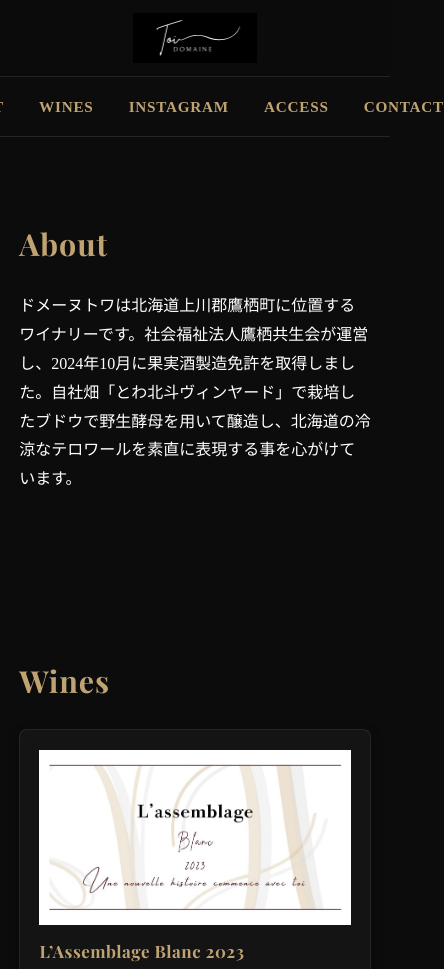
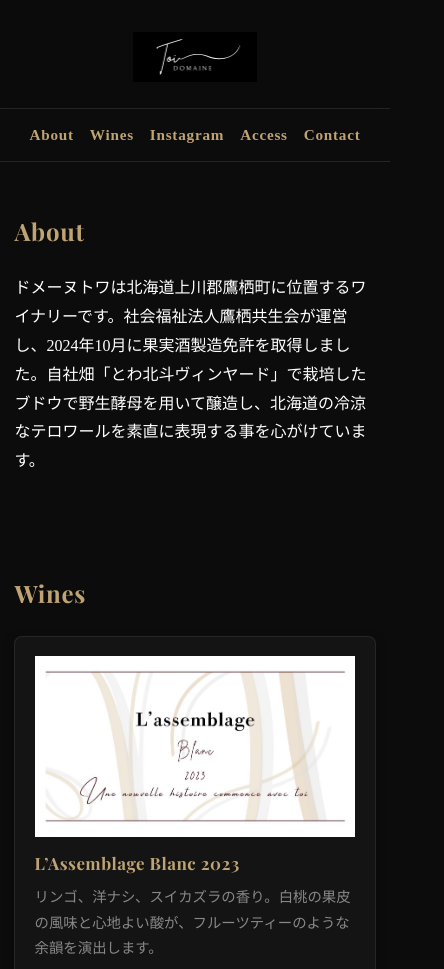
Before and after one commit to tutikure/domaine-toi-site, a plain HTML site: page index.html in a window 390 px wide. Shown: the top 969 px of the page, 444 px wide, since content can reach past the window. Drawn offline with nearby package versions, Linux system fonts and the light colour scheme; a script that the page names is missing.

Commit message:
Update index.html

```diff
--- a/index.html
+++ b/index.html
@@ -17,7 +17,7 @@
     header{position:sticky;top:0;z-index:10;background:rgba(12,12,12,.9);backdrop-filter:blur(6px);padding:.8rem 1rem;border-bottom:1px solid rgba(255,255,255,.1);display:flex;justify-content:center}
     header img{max-width:300px;width:32vw}
     nav{display:flex;justify-content:center;gap:2.2rem;background:var(--black);padding:1rem 1.2rem;font-size:.95rem;border-bottom:1px solid rgba(255,255,255,.1)}
-    nav a{font-weight:700;letter-spacing:.05em;text-transform:uppercase}
+    nav a{font-weight:700;letter-spacing:.05em;text-decoration:none}
     nav a:hover{color:var(--white)}
     section{max-width:1100px;margin:auto;padding:5rem 1.2rem}
     section h2{font-size:1.9rem;margin-bottom:1.3rem;color:var(--gold);border:none}
@@ -34,7 +34,12 @@
     button{padding:1rem;background:var(--gold);color:var(--black);border:none;border-radius:6px;font-family:var(--font-head);font-size:1rem;cursor:pointer;transition:opacity .3s}
     button:hover{opacity:.8}
     footer{background:#0a0a0a;color:var(--gray);text-align:center;padding:2rem;font-size:.8rem;border-top:1px solid rgba(255,255,255,.1)}
-    @media(max-width:600px){.grid{gap:1.3rem}}
+    @media(max-width:600px){
+  header{padding:2rem .8rem 1.6rem}
+  nav{flex-wrap:wrap;gap:1rem;padding:.8rem .6rem}
+  section{padding:3rem .9rem}
+  section h2{font-size:1.5rem}
+}}
   .map-frame{width:100%;aspect-ratio:3/1;height:auto;border:0;border-radius:8px;box-shadow:0 4px 12px rgba(0,0,0,.3)}
   </style>
 </head>
@@ -52,11 +57,13 @@
   </nav>
 
   <main>
+    <!-- About -->
     <section id="about">
       <h2>About</h2>
       <p>ドメーヌトワは北海道上川郡鷹栖町に位置するワイナリーです。社会福祉法人鷹栖共生会が運営し、2024年10月に果実酒製造免許を取得しました。自社畑「とわ北斗ヴィンヤード」で栽培したブドウで野生酵母を用いて醸造し、北海道の冷涼なテロワールを素直に表現する事を心がけています。</p>
     </section>
 
+    <!-- Wines -->
     <section id="wines">
       <h2>Wines</h2>
       <div class="grid">
@@ -66,6 +73,7 @@
       </div>
     </section>
 
+    <!-- Instagram -->
     <section id="instagram">
       <h2>Instagram</h2>
       <div class="insta-wrap" style="position:relative;">
@@ -75,12 +83,14 @@
       </div>
     </section>
 
+    <!-- Access -->
     <section id="access">
       <h2>Access</h2>
       <p>〒071-1254 北海道上川郡鷹栖町16線17号</p>
       <iframe class="map-frame" src="https://maps.google.com/maps?q=43.8929288,142.3639988&hl=ja&z=15&output=embed"></iframe>
     </section>
 
+    <!-- Contact -->
     <section id="contact">
       <h2>Contact</h2>
       <form action="https://formsubmit.co/takasunowine@gmail.com" method="POST">
```
